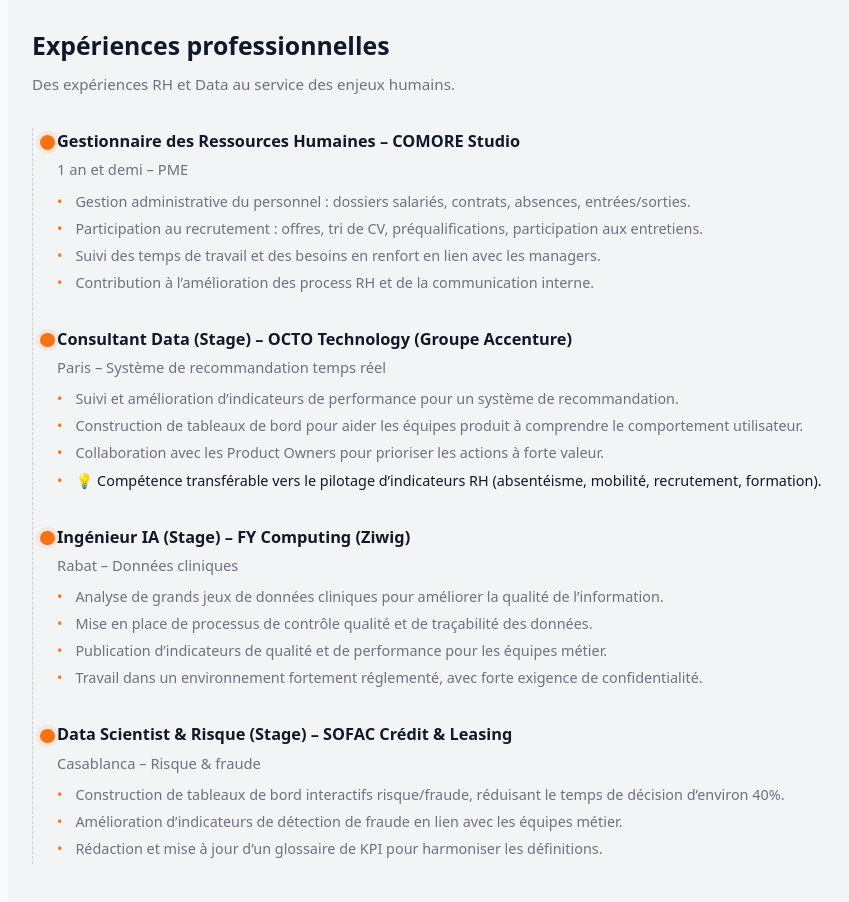
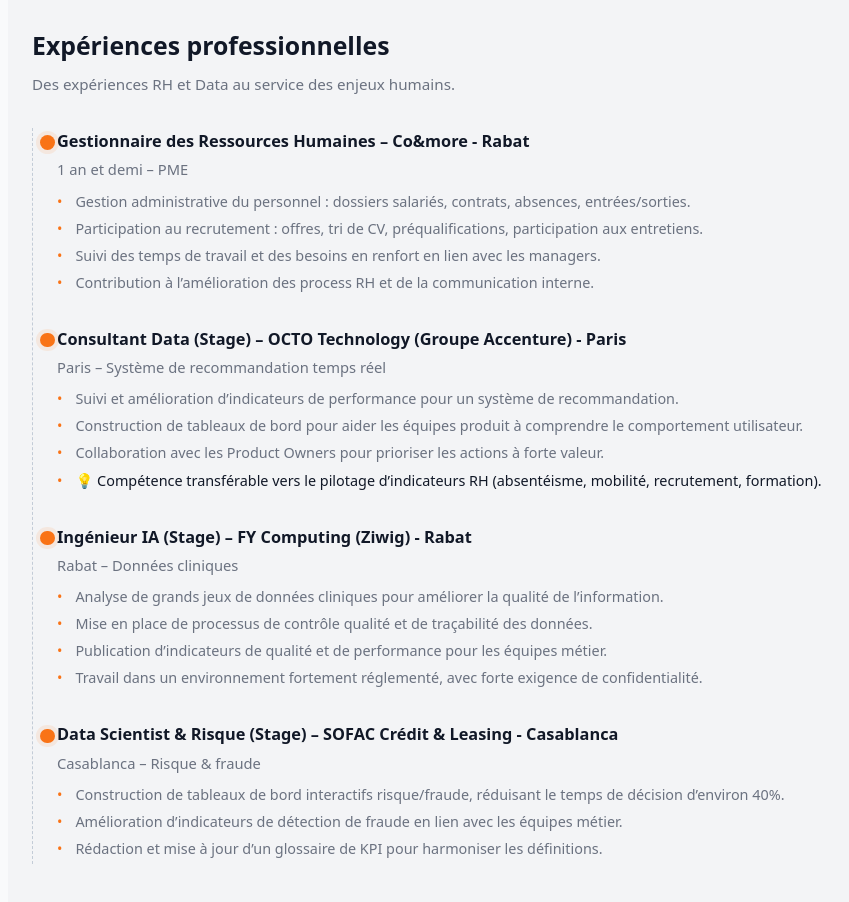
Before and after one commit to MOSSAWIII/portfolio, a plain HTML site: page index.html in a window 1280 px wide. Shown: the part 1260-2162 px from the top of the page, without its empty margins (112-961 px from the left). Drawn offline with Linux system fonts and the light colour scheme.

Commit message:
Update index.html

```diff
--- a/index.html
+++ b/index.html
@@ -131,7 +131,7 @@
         <article class="timeline__item">
           <div class="timeline__marker"></div>
           <div class="timeline__content">
-            <h3>Gestionnaire des Ressources Humaines – COMORE Studio</h3>
+            <h3>Gestionnaire des Ressources Humaines – Co&more - Rabat</h3>
             <p class="timeline__meta">1 an et demi – PME</p>
             <ul class="list">
               <li>Gestion administrative du personnel : dossiers salariés, contrats, absences, entrées/sorties.</li>
@@ -145,7 +145,7 @@
         <article class="timeline__item">
           <div class="timeline__marker"></div>
           <div class="timeline__content">
-            <h3>Consultant Data (Stage) – OCTO Technology (Groupe Accenture)</h3>
+            <h3>Consultant Data (Stage) – OCTO Technology (Groupe Accenture) - Paris</h3>
             <p class="timeline__meta">Paris – Système de recommandation temps réel</p>
             <ul class="list">
               <li>Suivi et amélioration d’indicateurs de performance pour un système de recommandation.</li>
@@ -162,7 +162,7 @@
         <article class="timeline__item">
           <div class="timeline__marker"></div>
           <div class="timeline__content">
-            <h3>Ingénieur IA (Stage) – FY Computing (Ziwig)</h3>
+            <h3>Ingénieur IA (Stage) – FY Computing (Ziwig) - Rabat</h3>
             <p class="timeline__meta">Rabat – Données cliniques</p>
             <ul class="list">
               <li>Analyse de grands jeux de données cliniques pour améliorer la qualité de l’information.</li>
@@ -176,7 +176,7 @@
         <article class="timeline__item">
           <div class="timeline__marker"></div>
           <div class="timeline__content">
-            <h3>Data Scientist & Risque (Stage) – SOFAC Crédit & Leasing</h3>
+            <h3>Data Scientist & Risque (Stage) – SOFAC Crédit & Leasing - Casablanca</h3>
             <p class="timeline__meta">Casablanca – Risque & fraude</p>
             <ul class="list">
               <li>Construction de tableaux de bord interactifs risque/fraude, réduisant le temps de décision d’environ 40%.</li>
```
